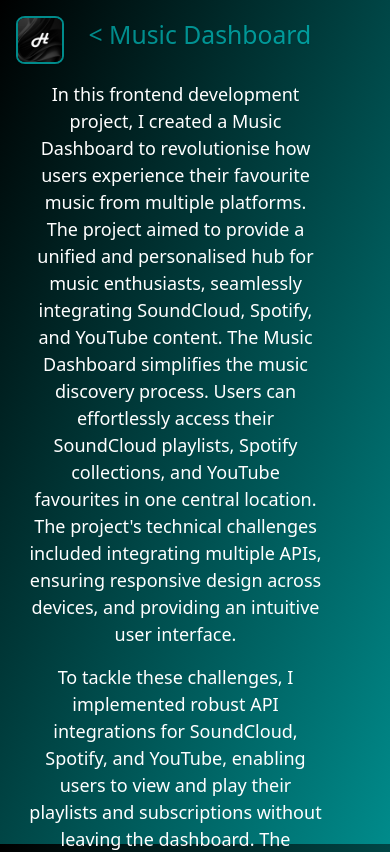
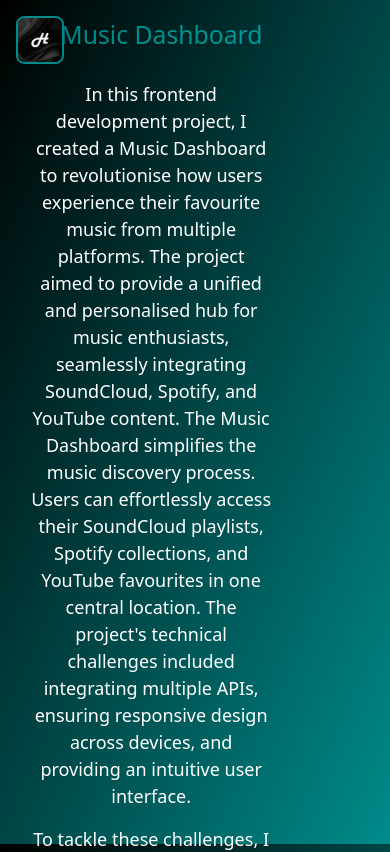
Before and after one commit to HMZMH/hamzah-mahmood-portfolio, a React (Create React App) app: page /project9 in a window 390 px wide. Shown: the top 852 px of the page. Built offline with nearby package versions, Linux system fonts and the light colour scheme.

Commit message:
Width adjustment

```diff
--- a/src/App.css
+++ b/src/App.css
@@ -107,6 +107,7 @@
 @media only screen and (max-width: 900px) {
     .content-div {
         text-align: center;
+        max-width: 75vw;
         padding-left: 7.5vw;
         padding-right: 5vw;
     }
```
